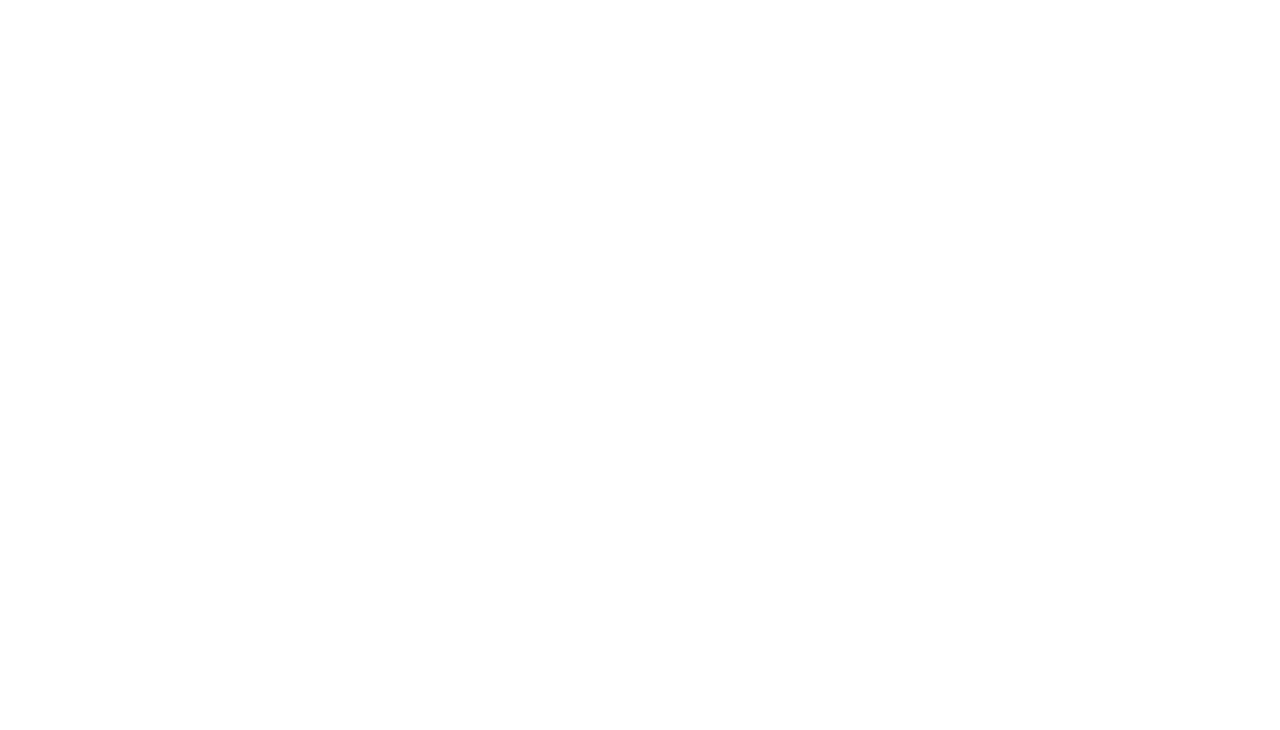
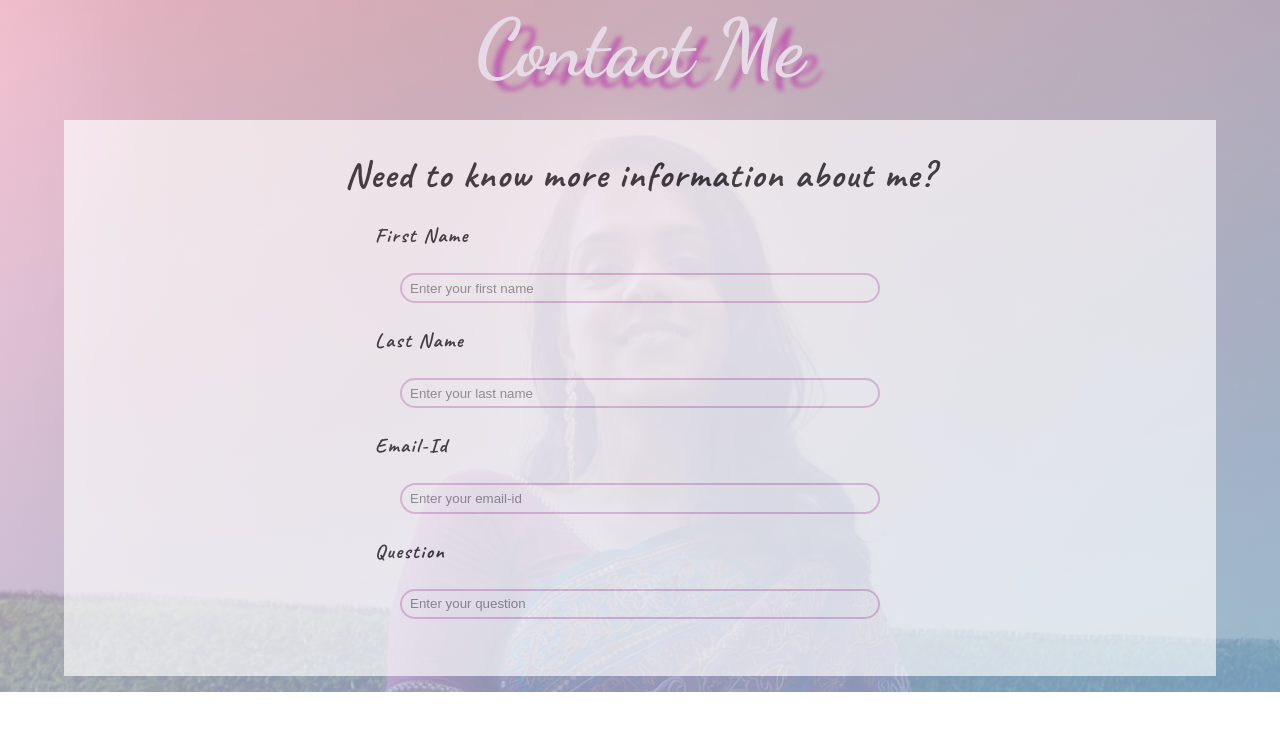
Before and after one commit to pranjal-jha-28/portfolio, a website: page contact.html in a window 1280 px wide. Drawn offline with Linux system fonts and the light colour scheme; a web font is replaced by a local one.

Commit message:
updated contact page

```diff
--- a/contact.css
+++ b/contact.css
@@ -2,8 +2,6 @@
     margin: 0;
     padding: 0;
     box-sizing: border-box;
-
-
 }
 
 body, html {
@@ -13,11 +11,11 @@ body, html {
 
 body{
     font-family: 'Caveat', cursive;
+    font-weight: bold;
 }
 
 
 .about_container{
-    /* background: url("assets/About.jpeg"); */
     background-image: linear-gradient(to bottom right, #eeaecac6,#94bce9cb),url("assets/About.jpeg");
     background-repeat: no-repeat;
     background-size: cover;
@@ -37,3 +35,43 @@ body{
     transition: all 0.4s;
     text-shadow: 15px 10px 4px #c163b2;
 }
+
+.background_wrapper {
+    background-color: white;
+    margin: 1rem 4rem;
+    margin-bottom: 0;
+    padding: 2rem 4rem;
+    opacity: 65%;
+    letter-spacing: 1.5px;
+    font-size: 1.25rem;
+}
+
+.myinfo{
+    display: flex;
+    justify-content: center;
+    font-size: 2.3rem;
+    font-weight: bolder;
+    padding-bottom: 25px;
+}
+
+.otherinfo {
+    display: flex;
+    flex-direction: column;
+    align-items: center;
+}
+
+.btn{
+    margin: 25px;
+    border: 2px solid rgba(193, 99, 178, 0.5);
+    width: 30rem;
+    border-radius: 1rem;
+    padding: 0.35rem 0.5rem;
+    cursor: pointer;
+    color: #c163b2;
+    transition: all 0.4s;
+}
+
+.btn:focus{
+    border-color: #f20aa8ae;
+    outline: none;
+}
--- a/contact.html
+++ b/contact.html
@@ -1,11 +1,59 @@
 <!DOCTYPE html>
 <html lang="en">
+
 <head>
     <meta charset="UTF-8">
     <meta name="viewport" content="width=device-width, initial-scale=1.0">
     <title>Pranjal Jha | Portfolio</title>
+    <link rel="stylesheet" href="contact.css">
+    <link rel="preconnect" href="https://fonts.googleapis.com">
+    <link rel="preconnect" href="https://fonts.gstatic.com" crossorigin>
+    <link
+        href="https://fonts.googleapis.com/css2?family=Caveat:wght@400;500;600;700&family=Dancing+Script:wght@600;700&family=Dongle&family=Fira+Sans:ital,wght@0,300;0,400;1,300;1,400&display=swap"
+        rel="stylesheet">
+    <link rel="stylesheet" href="https://cdnjs.cloudflare.com/ajax/libs/font-awesome/5.15.4/css/all.min.css"
+        integrity="sha512-1ycn6IcaQQ40/MKBW2W4Rhis/DbILU74C1vSrLJxCq57o941Ym01SwNsOMqvEBFlcgUa6xLiPY/NS5R+E6ztJQ=="
+        crossorigin="anonymous" referrerpolicy="no-referrer" />
 </head>
+
 <body>
+    <section class="about_container">
+        <h2 class="heading">Contact Me</h2>
+        <div class="background_wrapper">
+            <p class="myinfo">
+                Need to know more information about me?
+            </p>
+            <div class="otherinfo">
+            <form>
+                <p>
+                    First Name
+                </p>
+                <input class="btn" type="text" placeholder="Enter your first name" required>
+            </form>
+            <form>
+                <p>
+                    Last Name
+                </p>
+                <input class="btn" type="text" placeholder="Enter your last name" required>
+            </form>
+            <form>
+                <p>
+                    Email-Id
+                </p>
+                <input class="btn" type="email" placeholder="Enter your email-id" required>
+            </form>
+            <form>
+                <p>
+                    Question
+                </p>
+                <input class="btn" type="text" placeholder="Enter your question"  required>
+                </form>
+            </div>
+        </div>
+    </section>
 
-</body>
+    <body>
+
+    </body>
+
 </html>
```
